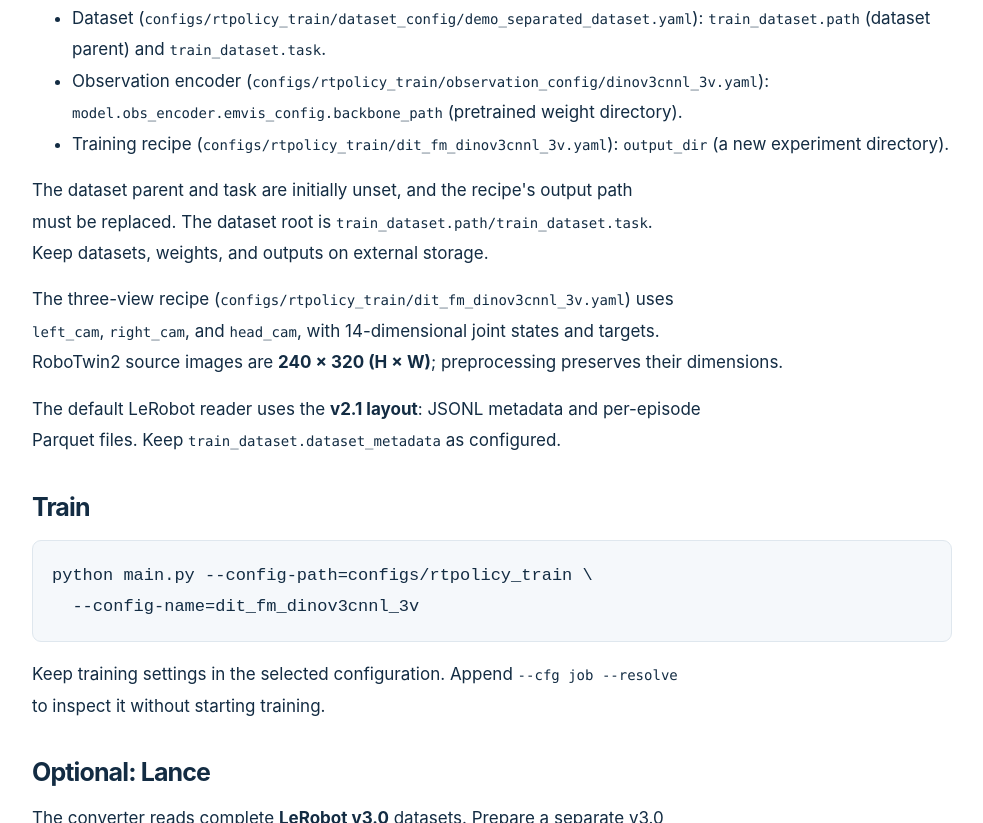
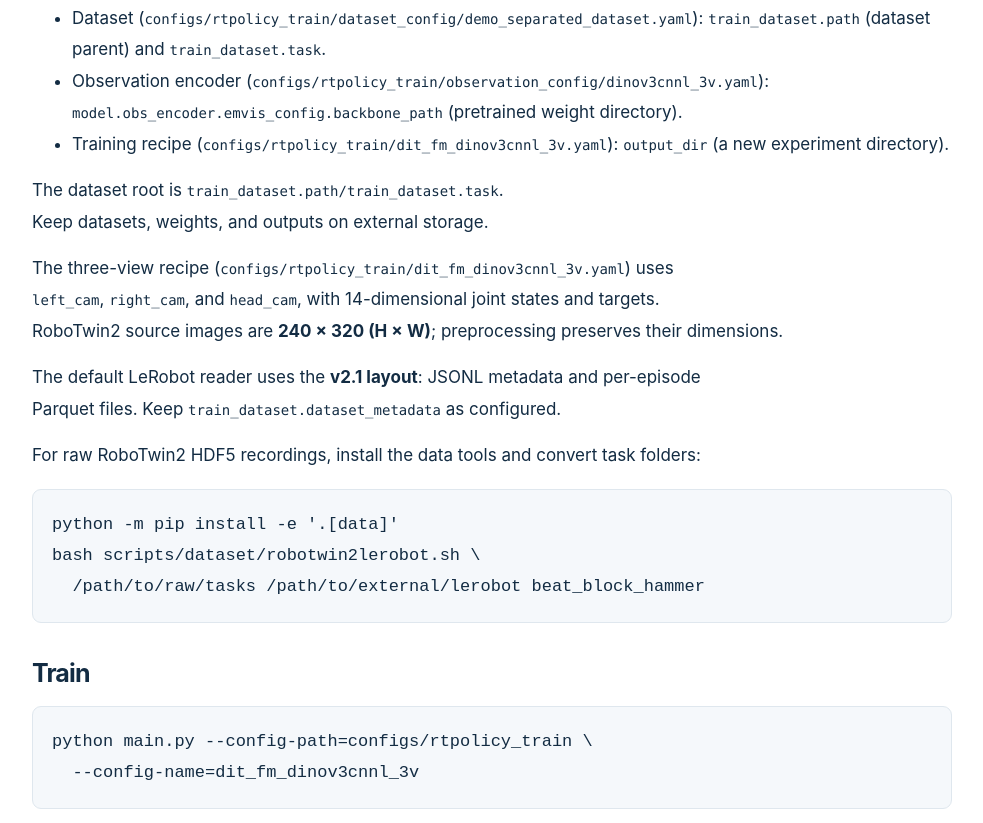
Before and after one commit to D-Robotics-AI-Lab/RTPolicy.project, a plain HTML site: page guides/training.html in a window 1280 px wide. Shown: the part 461-1284 px from the top of the page, without its empty margins (148-1131 px from the left). Drawn offline with Linux system fonts and the light colour scheme.

Commit message:
Sync setup and data preparation guides with release cleanup

```diff
--- a/guides/training.html
+++ b/guides/training.html
@@ -54,9 +54,7 @@
         </li>
       </ul>
       <p>
-        The dataset parent and task are initially unset, and the recipe's output
-        path<br />
-        must be replaced. The dataset root is
+        The dataset root is
         <code class="notranslate">train_dataset.path/train_dataset.task</code
         >.<br />
         Keep datasets, weights, and outputs on external storage.
@@ -79,6 +77,17 @@
         <code class="notranslate">train_dataset.dataset_metadata</code> as
         configured.
       </p>
+      <p>
+        For raw RoboTwin2 HDF5 recordings, install the data tools and convert
+        task folders:
+      </p>
+      <div class="highlight highlight-source-shell">
+        <pre
+          class="notranslate"
+        >python -m pip install -e <span class="pl-s"><span class="pl-pds">'</span>.[data]<span class="pl-pds">'</span></span>
+bash scripts/dataset/robotwin2lerobot.sh \
+  /path/to/raw/tasks /path/to/external/lerobot beat_block_hammer</pre>
+      </div>
       <h2 id="train">Train</h2>
       <div class="highlight highlight-source-shell">
         <pre class="notranslate">
```
Also changed, not shown: guides/ai-setup.html (+2 -7 lines), 2 other files.
